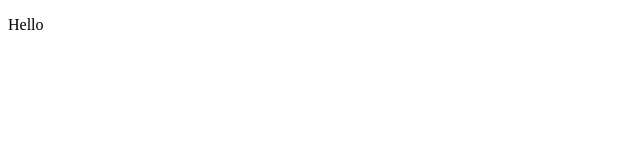
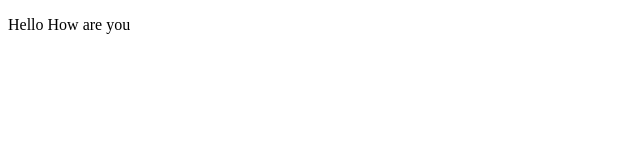
Before and after one commit to shuradrozd/es6, a website built with webpack: page index.html in a window 1280 px wide. Shown: the whole page, without its empty margins (0-640 px from the left). Built offline with nearby package versions, Linux system fonts and the light colour scheme.

Commit message:
change index file

```diff
--- a/index.html
+++ b/index.html
@@ -8,7 +8,7 @@
     <title>Document</title>
 </head>
 <body>
-    <p>Hello</p>
+    <p>Hello How are you</p>
     <script src="bundle.js"></script>
 </body>
 </html>
```
